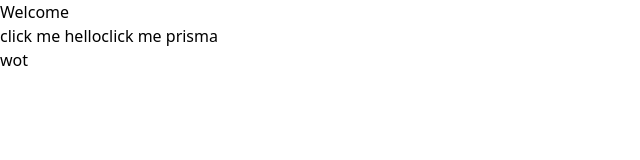
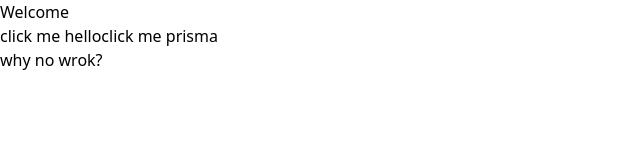
Before and after one commit to kyleknet/nsradio-fe, a Next.js app: page / in a window 1280 px wide. Shown: the top 160 px of the page, without its empty margins (0-640 px from the left). Built offline with nearby package versions, Linux system fonts and the light colour scheme.

Commit message:
fix stuff

```diff
--- a/app/page.tsx
+++ b/app/page.tsx
@@ -6,7 +6,7 @@
       <h1>Welcome</h1>
       <Button where="hello" />
       <Button where="prisma" />
-      <p>wot</p>
+      <p>why no wrok?</p>
     </main>
   );
 }
```
